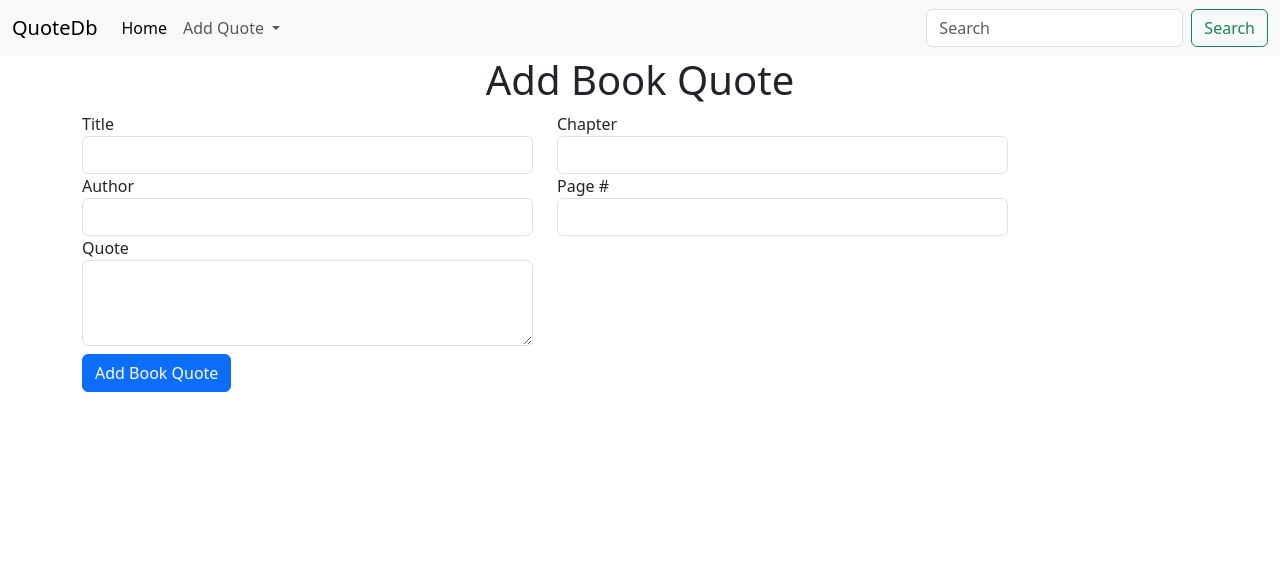
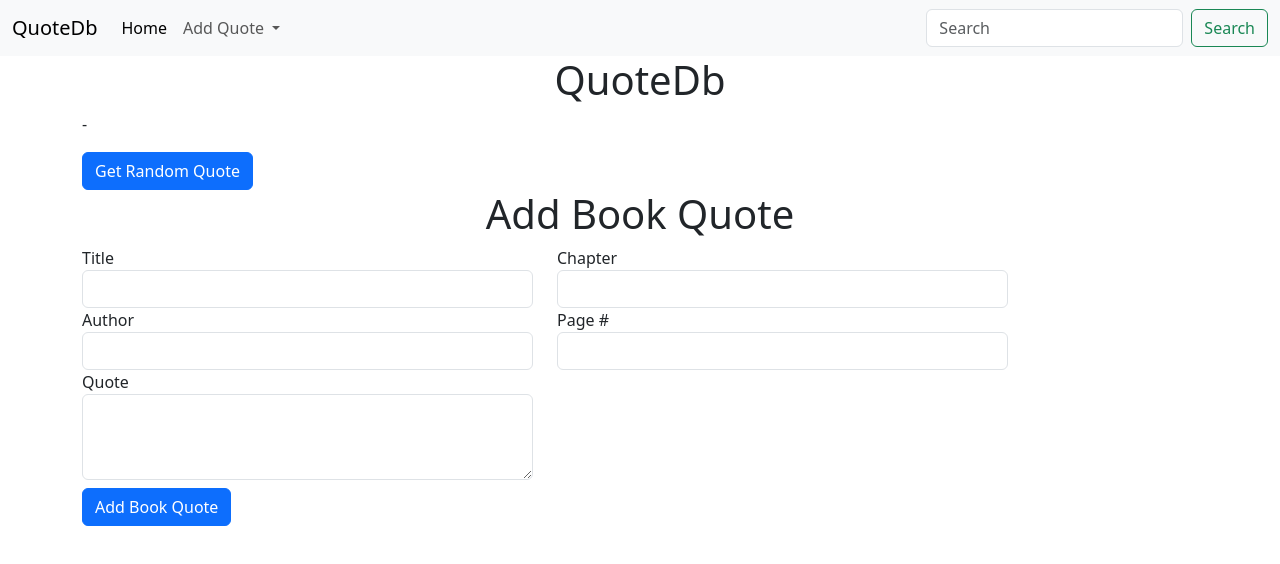
Before and after one commit to JoyfulReaper/QuoteDatabase, an Angular app in the folder Frontend/QuoteDb/: page /add-book in a window 1280 px wide. Shown: the top 564 px of the page. Built offline with nearby package versions, Linux system fonts and the light colour scheme; no server answers.

Commit message:
Add random quote to index page

```diff
--- a/Frontend/QuoteDb/src/app/add-book/add-book.component.ts
+++ b/Frontend/QuoteDb/src/app/add-book/add-book.component.ts
@@ -22,10 +22,10 @@ export class AddBookComponent {
     page: new FormControl<number | null>(null),
   });
 
-  onSubmit() {
+  async onSubmit() {
     console.log(this.bookForm.value);
 
     const bookRequest = this.bookForm.value as BookRequest;
-    this.service.createBook(bookRequest);
+    await this.service.createBook(bookRequest);
   }
 }
--- a/Frontend/QuoteDb/src/app/app.component.html
+++ b/Frontend/QuoteDb/src/app/app.component.html
@@ -29,4 +29,12 @@
   </div>
 </nav>
 
+<main class="container">
+  <h1 class="text-center">QuoteDb</h1>
+  <p>
+    {{quote.text}} - {{quote.authorDisplay}}
+  </p>
+  <button class="btn btn-primary" (click)="getRandomQuote()">Get Random Quote</button>
+</main>
+
 <router-outlet></router-outlet>
--- a/Frontend/QuoteDb/src/app/app.component.ts
+++ b/Frontend/QuoteDb/src/app/app.component.ts
@@ -1,6 +1,8 @@
-import { Component } from '@angular/core';
+import { Component, Inject } from '@angular/core';
 import { CommonModule } from '@angular/common';
 import { RouterLink, RouterOutlet } from '@angular/router';
+import { QuoteService } from './quote.service';
+import { Quote } from './models';
 
 @Component({
   selector: 'app-root',
@@ -10,5 +12,17 @@ import { RouterLink, RouterOutlet } from '@angular/router';
   styleUrls: ['./app.component.css']
 })
 export class AppComponent {
+
+  constructor(@Inject(QuoteService) private service: QuoteService) {}
+
   title = 'QuoteDb';
+  quote: Quote = new Quote();
+
+  async ngOnInit() {
+    await this.getRandomQuote();
+  }
+
+  async getRandomQuote() {
+    this.quote = await this.service.getRandomQuote();
+  }
 }
--- a/Frontend/QuoteDb/src/app/quote.service.ts
+++ b/Frontend/QuoteDb/src/app/quote.service.ts
@@ -25,4 +25,9 @@ export class QuoteService {
     const url = `${this.baseUrl}/api/quotes/${id}`;
     return await firstValueFrom(this.http.delete<Quote>(url));
   }
+
+  async getRandomQuote() {
+    const url = `${this.baseUrl}/api/quotes/random`;
+    return await firstValueFrom(this.http.get<Quote>(url));
+  }
 }
```
